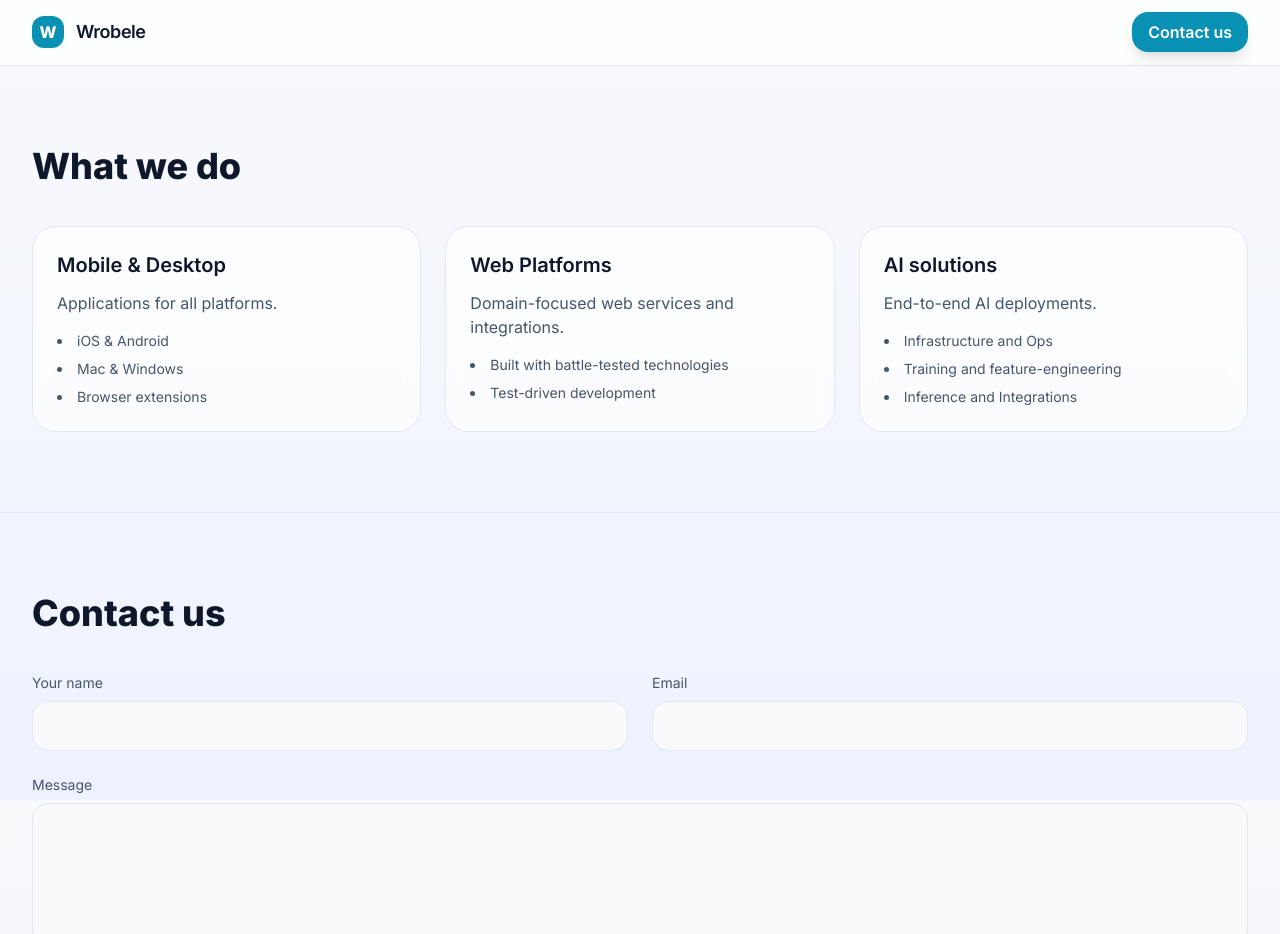
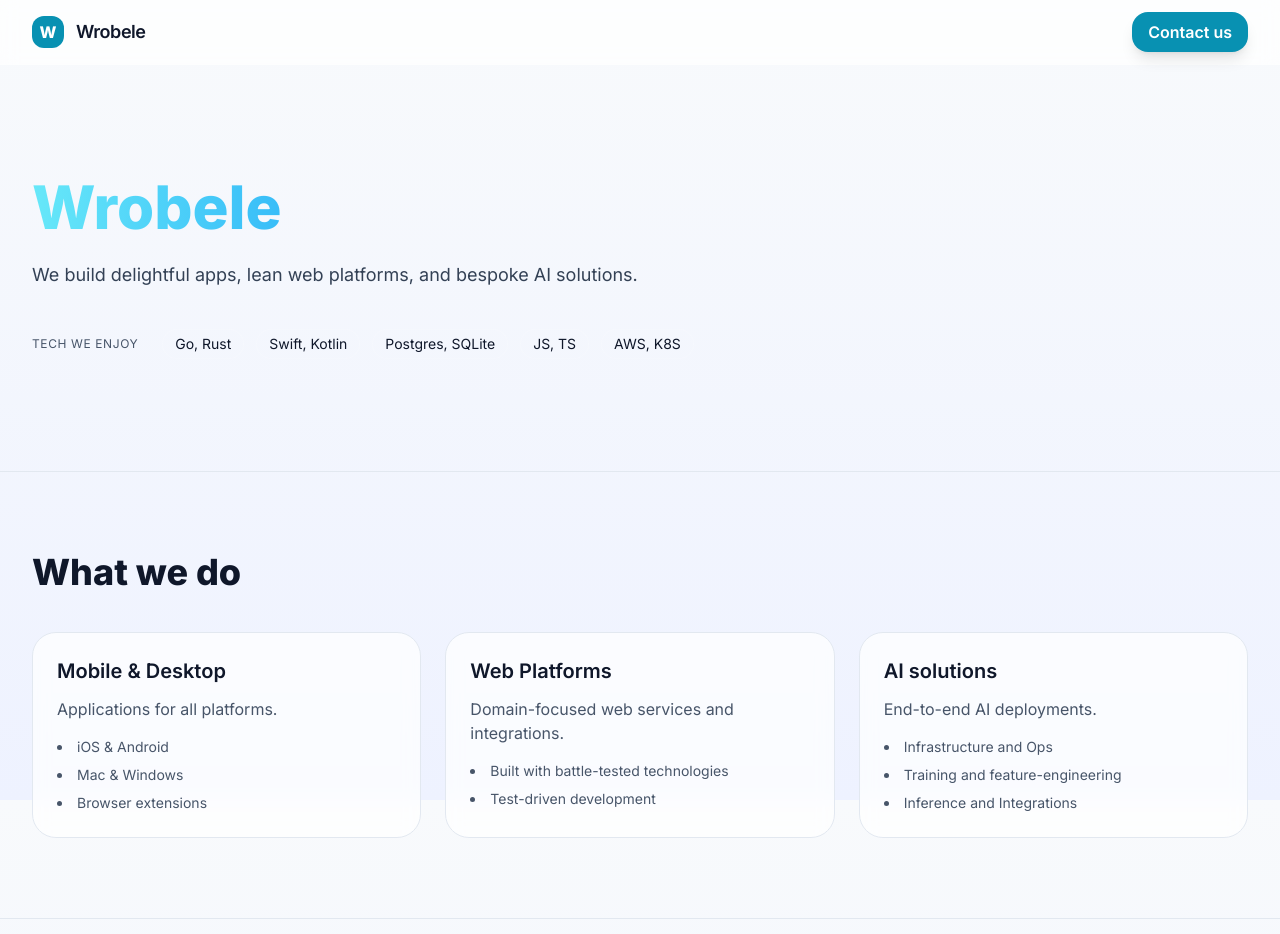
Before and after one commit to wrobeleworks/wrobeleworks.github.io, a plain HTML site: page index.html in a window 1280 px wide. Shown: the top 934 px of the page. Drawn offline with nearby package versions, Linux system fonts and the light colour scheme.

```diff
--- a/index.html
+++ b/index.html
@@ -65,6 +65,29 @@
     </div>
   </header>
 
+  <!-- Hero -->
+  <section class="relative overflow-hidden">
+    <div class="mx-auto max-w-7xl px-4 sm:px-6 lg:px-8 py-24 sm:py-28">
+      <div class="grid lg:grid-cols-12 gap-12 items-center">
+        <div class="lg:col-span-7">
+          <h1 class="text-4xl sm:text-5xl lg:text-6xl font-extrabold leading-tight">
+            <span class="bg-gradient-to-r from-cyan-300 via-sky-400 to-indigo-300 bg-clip-text text-transparent animate-[shimmer] bg-[length:200%_100%]">Wrobele</span>
+          </h1>
+          <p class="mt-6 text-lg text-slate-700 max-w-2xl">We build delightful apps, lean web platforms, and bespoke AI solutions.</p>
+          <div class="mt-10 flex items-center gap-6">
+            <div class="text-xs uppercase tracking-wider text-slate-600">Tech we enjoy</div>
+            <ul class="flex flex-wrap gap-3 text-sm">
+              <li class="px-3 py-1 rounded-full bg-white/5 border border-white/10">Go, Rust</li>
+              <li class="px-3 py-1 rounded-full bg-white/5 border border-white/10">Swift, Kotlin</li>
+              <li class="px-3 py-1 rounded-full bg-white/5 border border-white/10">Postgres, SQLite</li>
+              <li class="px-3 py-1 rounded-full bg-white/5 border border-white/10">JS, TS</li>
+              <li class="px-3 py-1 rounded-full bg-white/5 border border-white/10">AWS, K8S</li>
+            </ul>
+          </div>
+        </div>
+      </div>
+    </div>
+  </section>
 
   <!-- Services -->
   <section id="services" class="py-20 border-t border-slate-200">
```
